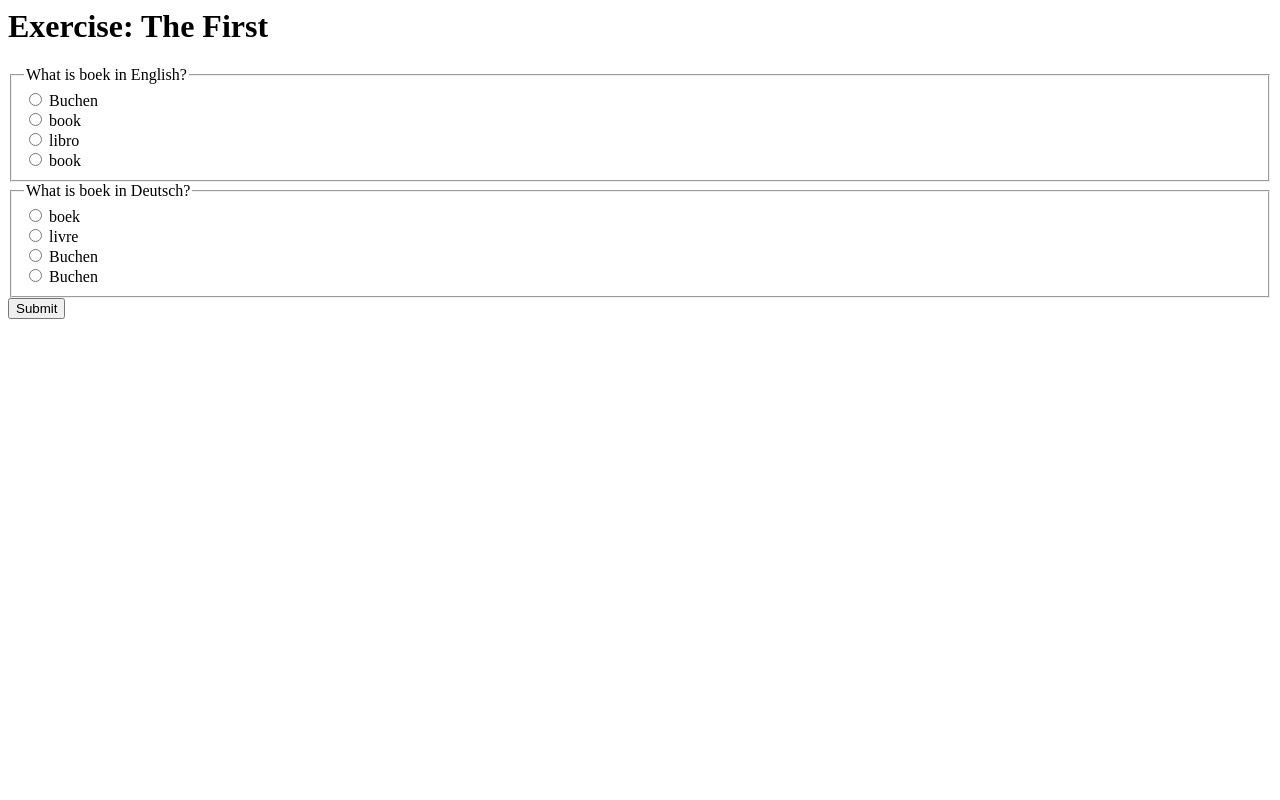
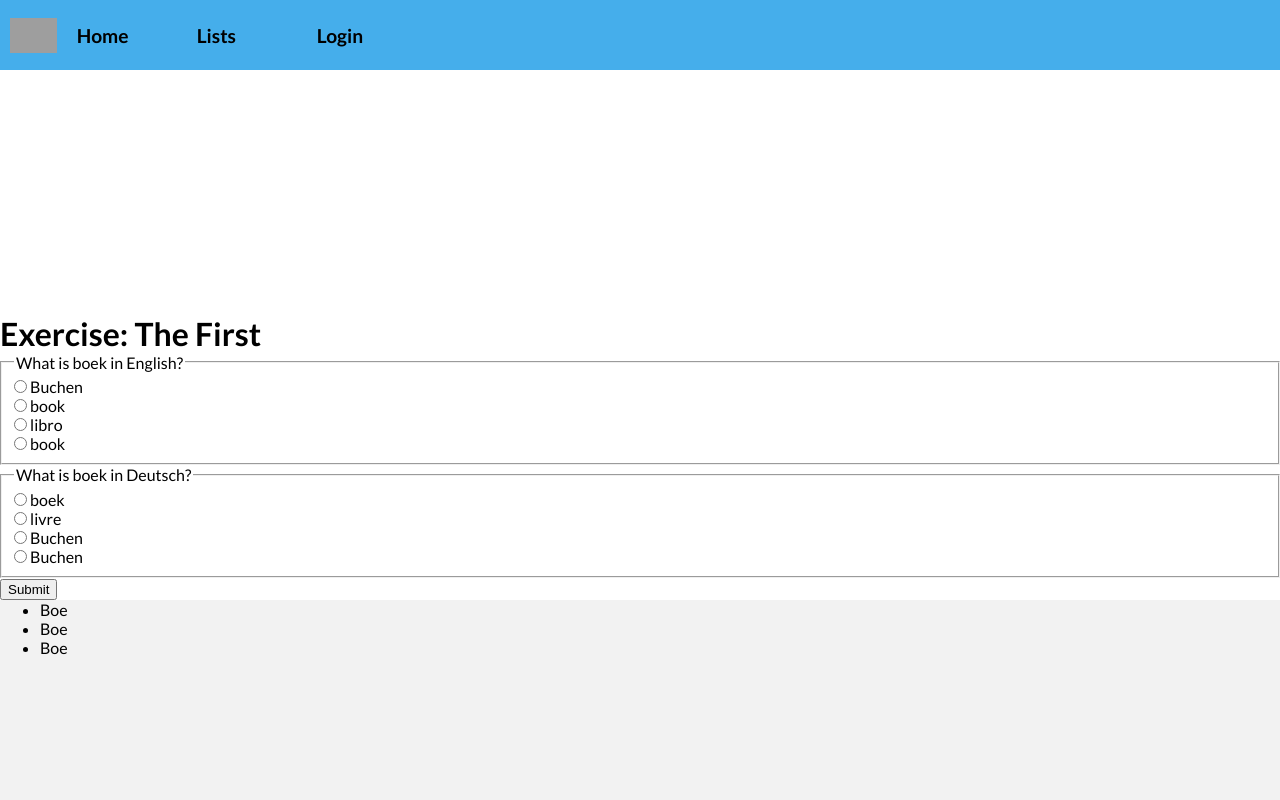
Before and after one commit to StijnRis/woordjes_leren, a Django app: page /quiz/word_list/1/exercise/ in a window 1280 px wide. Run offline with Django 4.2, Linux system fonts and the light colour scheme; data comes from the database, SQL or seed files in the repository; grey boxes are pictures that could not be loaded.

Commit message:
Update + pip install

```diff
--- a/quiz/models.py
+++ b/quiz/models.py
@@ -37,7 +37,8 @@
         Word, on_delete=models.CASCADE, related_name='words1')
     word_two = models.ForeignKey(
         Word, on_delete=models.CASCADE, related_name='words2')
-    tries = models.IntegerField(default=0)
+    wrong_tries = models.IntegerField(default=0)
+    correct_tries = models.IntegerField(default=0)
     difficulty = models.FloatField()
 
     def getOptions(self):
@@ -47,7 +48,7 @@
         return random_words
 
     def __str__(self):
-        return str(self.word_one) + ' - ' + str(self.word_two) + ' ('+str(self.difficulty)+')'
+        return f'{self.word_one} - {self.word_two}  ({self.correct_tries} vs {self.wrong_tries})'
 
 
 class WordList(models.Model):
--- /dev/null
+++ b/quiz/static/quiz/main.css
@@ -0,0 +1,53 @@
+:root {
+    /* Colors */
+    --bg-color: white;
+}
+* {
+    margin: 0;
+    box-sizing: border-box;
+}
+
+body {
+    background-color: var(--bg-color);
+    font-family: 'Lato', sans-serif;
+    display: grid;
+    grid-template-rows: auto 1fr auto;
+    min-height: 100vh;
+}
+
+.content-wrapper {
+    max-width: 1400px;
+    width: 100%;
+    margin: auto;
+    height: 100%;
+}
+
+nav {
+    height: 70px;
+    background-color: rgb(69, 174, 235);
+    padding: 10px;
+}
+.nav-content {
+    display: flex;
+    align-items: center;
+    gap: 20px;
+    font-size: 1.2em;
+}
+.nav-content #logo {
+    height: 70%;
+    display: block;
+}
+.nav-content a {
+    max-width: 100px;
+    width: 100%;
+    height: 100%;
+    display: flex;
+    align-items: center;
+    font-weight: 600;
+    text-decoration: none;
+    cursor: pointer;
+}
+footer {
+    min-height: 200px;
+    background-color: rgba(0,0,0,0.05);
+}
--- /dev/null
+++ b/quiz/templates/quiz/base.html
@@ -0,0 +1,51 @@
+<!DOCTYPE html>
+<html>
+    <head>
+        {% load static %}
+
+        <!-- Stylesheets -->
+        <link href="{% static 'quiz/main.css' %}" rel="stylesheet">
+        <link href="{% static 'quiz/home.css' %}" rel="stylesheet">
+
+        <!-- Fonts -->
+        <link rel="preconnect" href="https://fonts.googleapis.com">
+        <link rel="preconnect" href="https://fonts.gstatic.com" crossorigin>
+        <link href="https://fonts.googleapis.com/css2?family=Lato:wght@300;400;700;900&display=swap" rel="stylesheet">
+    </head>
+    <body>
+        <nav>
+            <div class="content-wrapper nav-content">
+                <img src="https://cdn-icons-png.flaticon.com/512/60/60747.png" id="logo">
+                <a>Home</a>
+                <a>Lists</a>
+                <a>Login</a>
+            </div>
+        </nav>
+
+        <div>
+            {% if messages %}
+                <ul class="messages">
+                    {% for message in messages %}
+                        <li{% if message.tags %} class="{{ message.tags }}"{% endif %}>{{ message }}</li>
+                    {% endfor %}
+                </ul>
+            {% endif %}
+        </div>
+
+
+        <div class="content-wrapper">
+            {% block content %}
+            {% endblock content %}
+        </div>
+
+        <footer>
+            <div class="content-wrapper">
+                <ul>
+                    <li><a>Boe</a></li>
+                    <li><a>Boe</a></li>
+                    <li><a>Boe</a></li>
+                </ul>
+            </div>
+        </footer>
+    </body>
+</html>
--- a/quiz/templates/quiz/detail.html
+++ b/quiz/templates/quiz/detail.html
@@ -1,3 +1,6 @@
+{% extends 'quiz/base.html' %}
+
+{% block content %}
 <h1>{{ word_list.name }}</h1>
 <a href="{% url 'quiz:word_list_exercise' word_list.id %}">Exercise</a>
 <ul>
@@ -5,3 +8,4 @@
     <li>{{ translation }}</li>
 {% endfor %}
 </ul>
+{% endblock content %}
--- a/quiz/templates/quiz/exercise.html
+++ b/quiz/templates/quiz/exercise.html
@@ -1,16 +1,21 @@
+{% extends 'quiz/base.html' %}
+
+{% block content %}
+
 <h1>Exercise: {{ word_list.name }}</h1>
 
-<form action="{% url 'quiz:answer' word_list.id %}" method="post">
+<form action="{% url 'quiz:answers' word_list.id %}" method="post">
     {% csrf_token %}
     {% for material in word_list.material_set.all %}
         <fieldset>
             <legend>What is {{ material.translation.word_one }} in {{material.translation.word_two.language}}?</legend>
-            {% if error_message %}<p><strong>{{ error_message }}</strong></p>{% endif %}
             {% for word in material.translation.getOptions %}
-                <input type="radio" name="material_{{ material.translation.id}}" id="choice_{{ forloop.counter }}" value="{{ word.id }}">
+                <input type="radio" name="translation_{{ material.translation.id}}_choice" id="choice_{{ forloop.counter }}" value="{{ word.id }}">
                 <label for="choice_{{ forloop.counter }}">{{ word }}</label><br>
             {% endfor %}
         </fieldset>
     {% endfor %}
     <input type="submit" value="Submit">
 </form>
+
+{% endblock content %}
--- a/quiz/urls.py
+++ b/quiz/urls.py
@@ -4,8 +4,8 @@
 
 app_name = 'quiz'
 urlpatterns = [
-    path('', views.word_lists, name='word_lists'),
-    path('word_list/<int:word_list_id>/', views.word_list_detail, name='word_list'),
-    path('word_list/<int:word_list_id>/exercise/', views.word_list_exercise, name='word_list_exercise'),
-    path('translation/<int:translation_id>/multiple_choice_answer', views.multipleChoiceAnswers, name='answer'),
+    path('', views.IndexView.as_view(), name='word_lists'),
+    path('word_list/<int:pk>/', views.DetailView.as_view(), name='word_list'),
+    path('word_list/<int:pk>/exercise/', views.ExerciseView.as_view(), name='word_list_exercise'),
+    path('word_list/<int:word_list_id>/answers/', views.answers, name='answers'),
 ]
--- a/quiz/views.py
+++ b/quiz/views.py
@@ -5,38 +5,43 @@
 from django.shortcuts import get_object_or_404, render
 from django.http import HttpResponse, HttpResponseRedirect
 from django.urls import reverse
+from django.contrib import messages
+from django.views import generic
 
 from quiz.models import WordList, Word, Translation
 
-def index(request):
-    response = "Welcome!"
-    return HttpResponse(response)
+class IndexView(generic.ListView):
+    template_name = 'quiz/word_lists.html'
+    context_object_name = 'latest_word_lists'
 
-def word_lists(request):
-    word_lists = WordList.objects.order_by('-published_date')[:5]
-    return render(request, 'quiz/word_lists.html', {'word_lists': word_lists})
+    def get_queryset(self):
+        return WordList.objects.order_by('-published_date')[:5]
 
-def word_list_detail(request, word_list_id):
-    list = get_object_or_404(WordList, pk=word_list_id)
-    return render(request, 'quiz/detail.html', {'word_list': list})
+class DetailView(generic.DetailView):
+    model = WordList
+    template_name = 'quiz/detail.html'
+    context_object_name = 'word_list'
 
-def word_list_exercise(request, word_list_id):
-    list = get_object_or_404(WordList, pk=word_list_id)
-    return render(request, 'quiz/exercise.html', {'word_list': list})
+class ExerciseView(generic.DetailView):
+    model = WordList
+    template_name = 'quiz/exercise.html'
+    context_object_name = 'word_list'
 
-def multipleChoiceAnswers(request, translation_id):
-    translation = get_object_or_404(Translation, pk=translation_id)
-    try:
-        selected_choice = Word.objects.all().get(pk=request.POST['choice'])
-    except (KeyError, Word.DoesNotExist):
-        return render(request, 'quiz/exercise.html', {
-            'question': translation,
-            'error_message': "You didn't select a choice.",
-        })
-    else:
-        translation.tries += 1
-        translation.save()
-        # Always return an HttpResponseRedirect after successfully dealing
-        # with POST data. This prevents data from being posted twice if a
-        # user hits the Back button.
-        return HttpResponseRedirect(reverse('polls:word_list', args=(translation.pk,)))
+def answers(request, word_list_id):
+    word_list = get_object_or_404(WordList, pk=word_list_id)
+    print(request.POST)
+    for material in word_list.material_set.all():
+        try:
+            translation = material.translation
+            print(request.POST[f'translation_{translation.id}_choice'])
+            selected_word = Word.objects.all().get(pk=request.POST[f'translation_{translation.id}_choice'])
+        except (KeyError, Word.DoesNotExist) as e:
+            messages.error(request, "You didn't select a choice.")
+            return HttpResponseRedirect(reverse('quiz:word_list_exercise', args=(word_list.id, )))
+        else:
+            if selected_word == translation.word_two:
+                translation.correct_tries += 1
+            else:
+                translation.wrong_tries += 1
+            translation.save()
+    return HttpResponseRedirect(reverse('quiz:word_lists'))
```
Also changed, not shown: quiz/serializers.py (added, +14 -0 lines), quiz/templates/quiz/word_lists.html (+7 -2 lines), db.sqlite3, quiz/migrations/0003_rename_tries_translation_correct_tries_and_more.py (added), quiz/static/quiz/home.css (added).
